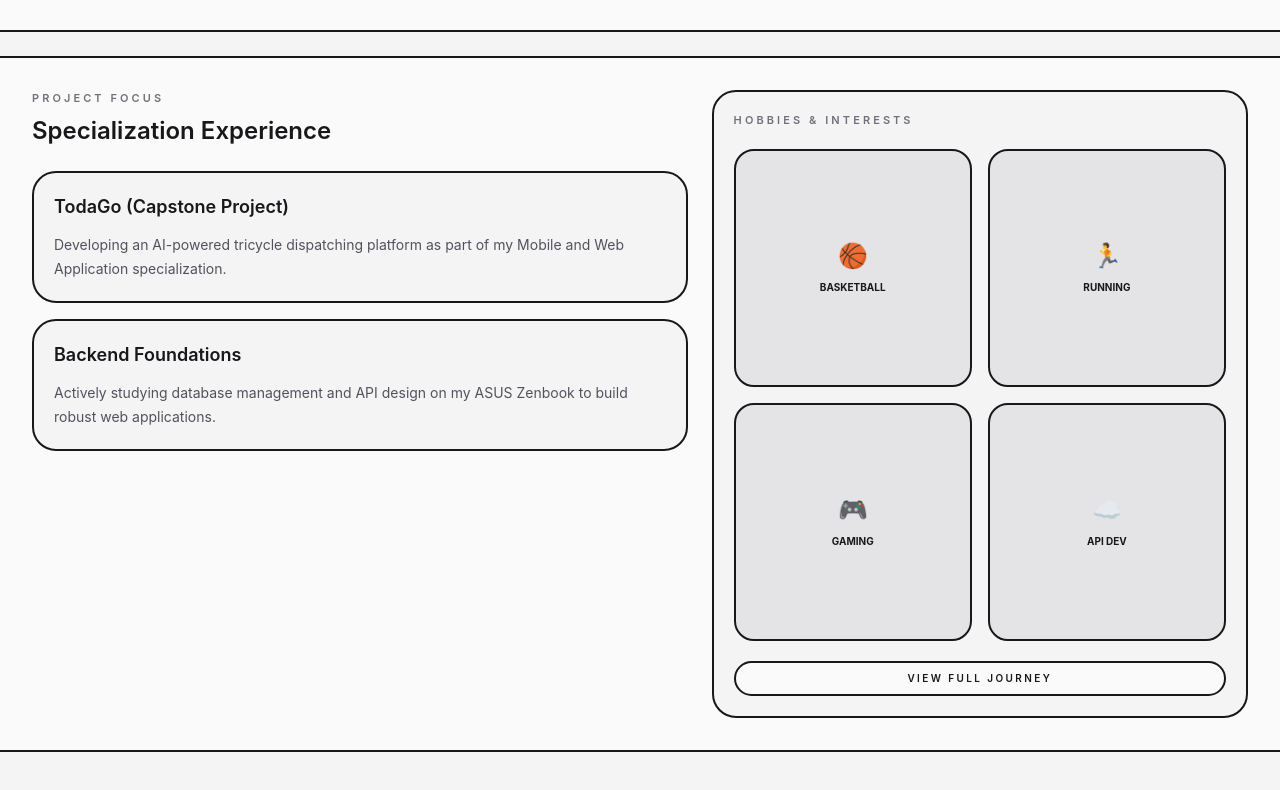
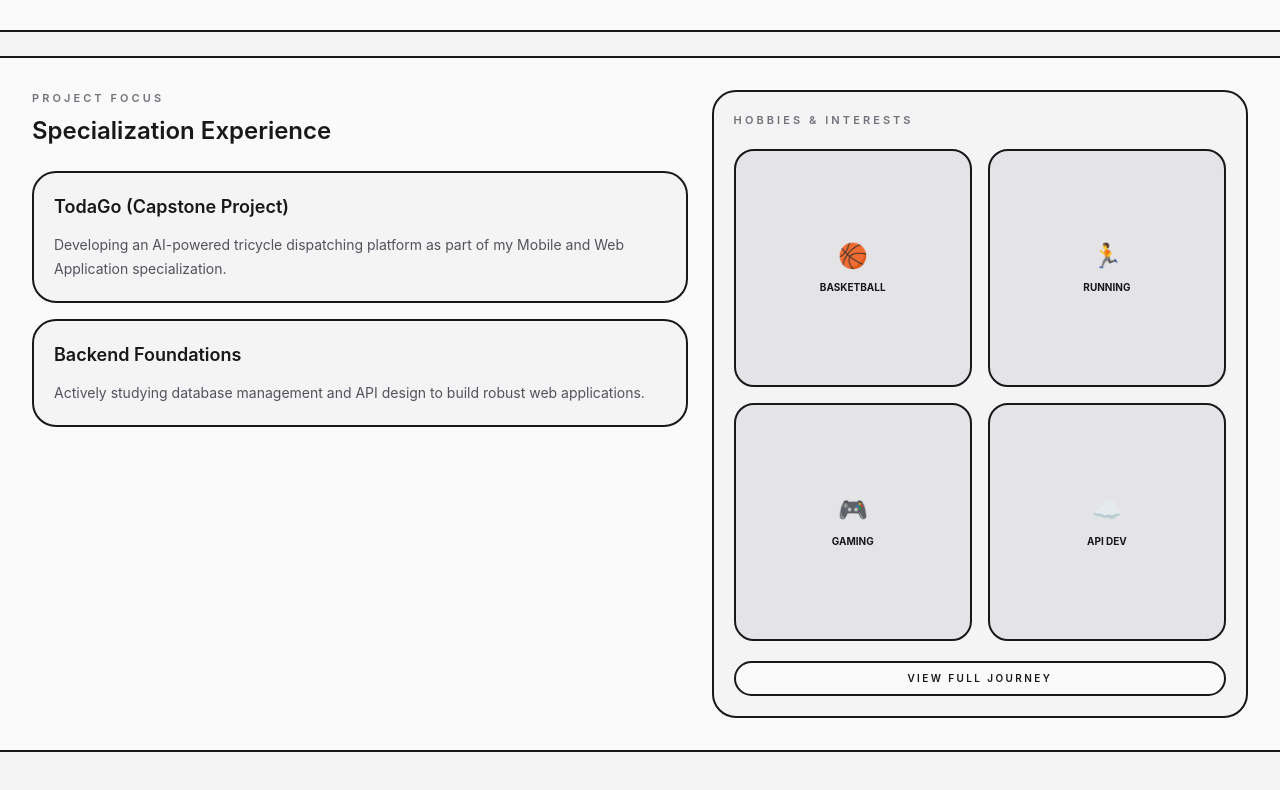
Before and after one commit to njeybe/natividad-webprog, a React (Vite) app in the folder natividad-client/: page /about in a window 1280 px wide. Shown: the part 729-1519 px from the top of the page. Built offline with nearby package versions, Linux system fonts and the light colour scheme.

Commit message:
refractor: project focus

```diff
--- a/natividad-client/src/pages/AboutPage.jsx
+++ b/natividad-client/src/pages/AboutPage.jsx
@@ -26,13 +26,15 @@ const AboutPage = () => {
               Joseph Brian Natividad: Aspiring Backend Developer.
             </h1>
             <p className="mt-4 max-w-lg text-sm leading-7 text-zinc-600 sm:text-base">
-              I am currently a 3rd-year student at National University specializing
-              in Mobile and Web Applications. My focus is on building efficient
-              server-side logic and managing the systems that power modern
-              applications.
+              I am currently a 3rd-year student at National University
+              specializing in Mobile and Web Applications. My focus is on
+              building efficient server-side logic and managing the systems that
+              power modern applications.
             </p>
             <div className="mt-6 flex flex-wrap gap-3">
-              <Button to="/" variant="primary">Back Home</Button>
+              <Button to="/" variant="primary">
+                Back Home
+              </Button>
               <Button to="/article">Learning Logs</Button>
             </div>
           </div>
@@ -63,7 +65,8 @@ const AboutPage = () => {
             </p>
           </div>
           <div className="rounded-3xl border-2 border-zinc-900 bg-zinc-100 p-5">
-            <p className="text-2xl font-bold text-zinc-900">Windows</p> {/* Updated from Linux */}
+            <p className="text-2xl font-bold text-zinc-900">Windows</p>{" "}
+            {/* Updated from Linux */}
             <p className="mt-2 text-[11px] font-semibold uppercase tracking-[0.24em] text-zinc-500">
               Environment
             </p>
@@ -103,8 +106,8 @@ const AboutPage = () => {
                   Backend Foundations
                 </h3>
                 <p className="mt-3 text-sm leading-6 text-zinc-600">
-                  Actively studying database management and API design
-                  on my ASUS Zenbook to build robust web applications.
+                  Actively studying database management and API design to build
+                  robust web applications.
                 </p>
               </article>
             </div>
```
Lines whose indentation alone changed are shown as unchanged.
